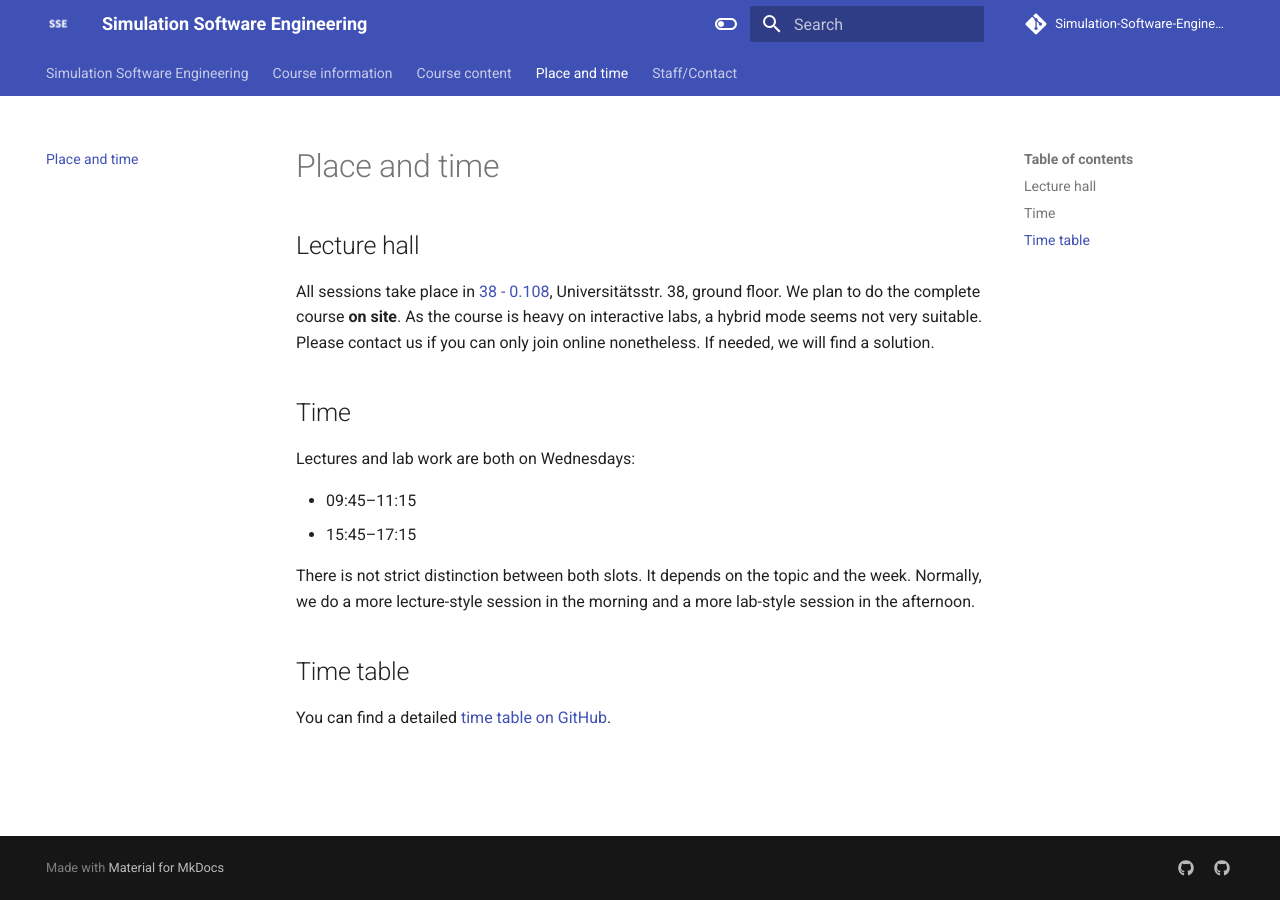
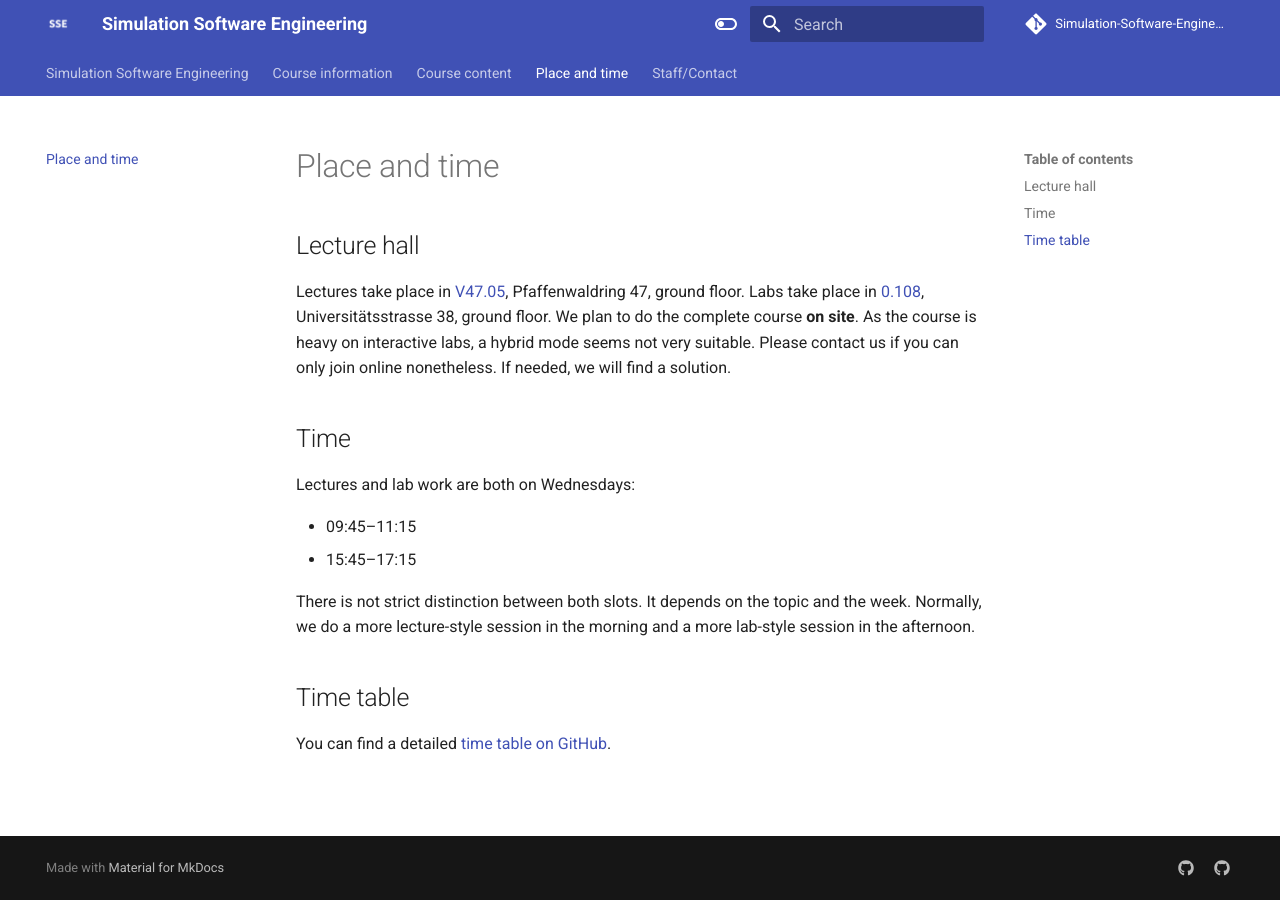
Before and after one commit to Simulation-Software-Engineering/homepage, an MkDocs documentation site: the page built from docs/place-and-time.md, in a window 1280 px wide. Built offline with MkDocs 1.6.1 and Material for MkDocs 9.7.7, drawn with Linux system fonts in a browser that asks for light colours; comment, search, counter and statistics services are not loaded.

```diff
--- a/docs/place-and-time.md
+++ b/docs/place-and-time.md
@@ -7,7 +7,8 @@ description: >-
 
 ## Lecture hall
 
-All sessions take place in [38 - 0.108](https://campus.uni-stuttgart.de/cusonline/pl/ui/$ctx;lang=de/ris.ris?corg=14&pActionFlag=A&pQuellGeogrBTypNr=5&pQuellGeogrBerNr=&pZielGeogrBTypNr=5&pZielGeogrBerNr=6050009&pDummySelectBox=&pAnsichtNr=&pKombinationNr=&pZoomFaktor=&pRaster=&pRaumPKs=&pVirtGeogrBerPKs=&pCoordsX=&pCoordsY=&pVirtChildGeogrBerNr=&pRaumNr=7040&pShowEinzelraum=J), Universitätsstr. 38, ground floor.
+Lectures take place in [V47.05](https://campus.uni-stuttgart.de/cusonline/ris.ris?corg=254696&pQuellGeogrBTypNr=5&pZielGeogrBTypNr=5&pZielGeogrBerNr=6010009&pRaumNr=6998&pActionFlag=A&pShowEinzelraum=J), Pfaffenwaldring 47, ground floor.
+Labs take place in [0.108](https://campus.uni-stuttgart.de/cusonline/ris.ris?corg=14&pQuellGeogrBTypNr=5&pZielGeogrBTypNr=5&pZielGeogrBerNr=6050009&pRaumNr=7040&pActionFlag=A&pShowEinzelraum=J), Universitätsstrasse 38, ground floor.
 We plan to do the complete course **on site**. As the course is heavy on interactive labs, a hybrid mode seems not very suitable. Please contact us if you can only join online nonetheless. If needed, we will find a solution.
 
 ## Time
```
Also changed, not shown: docs/index.md (+1 -1 lines).
